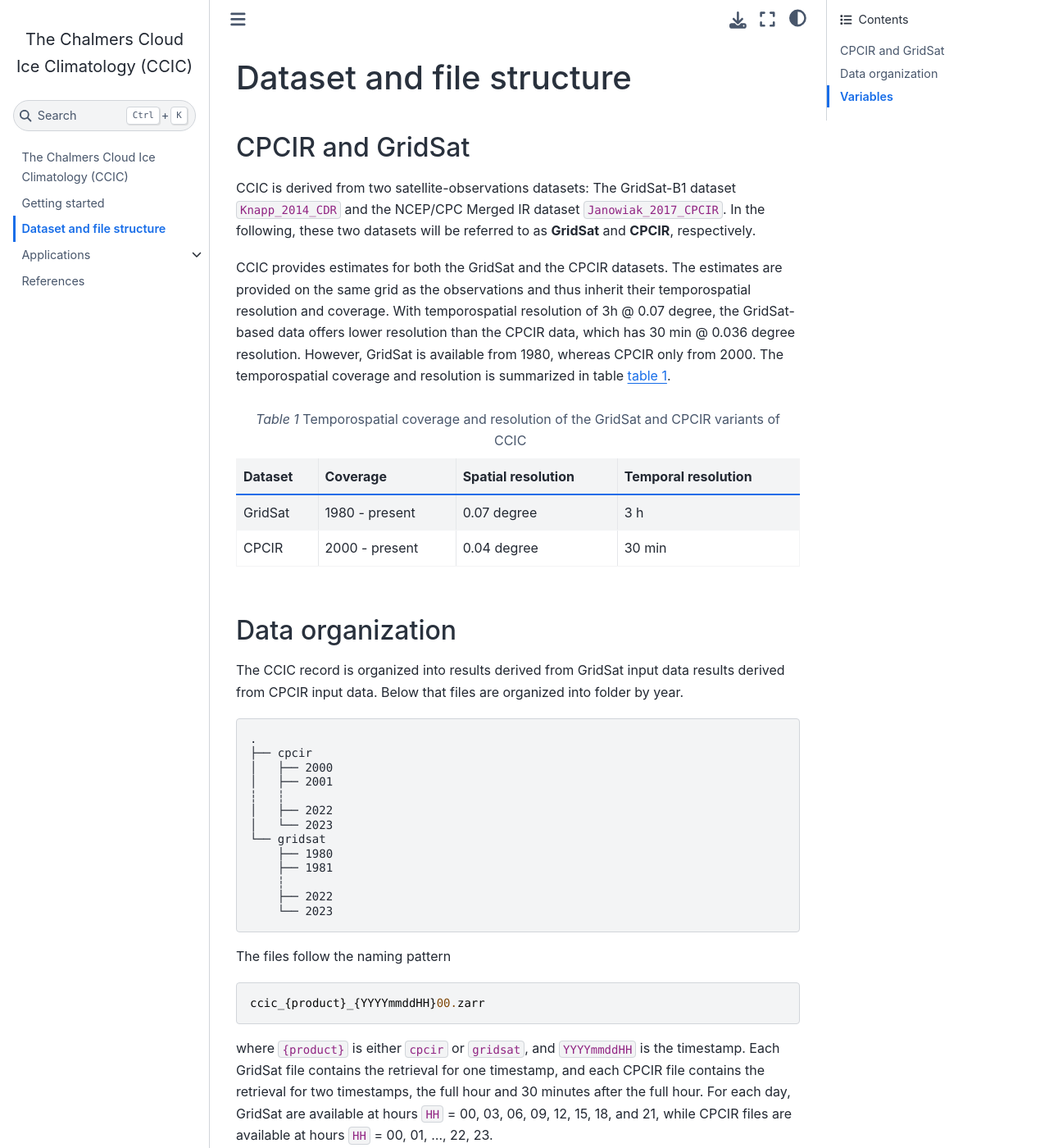
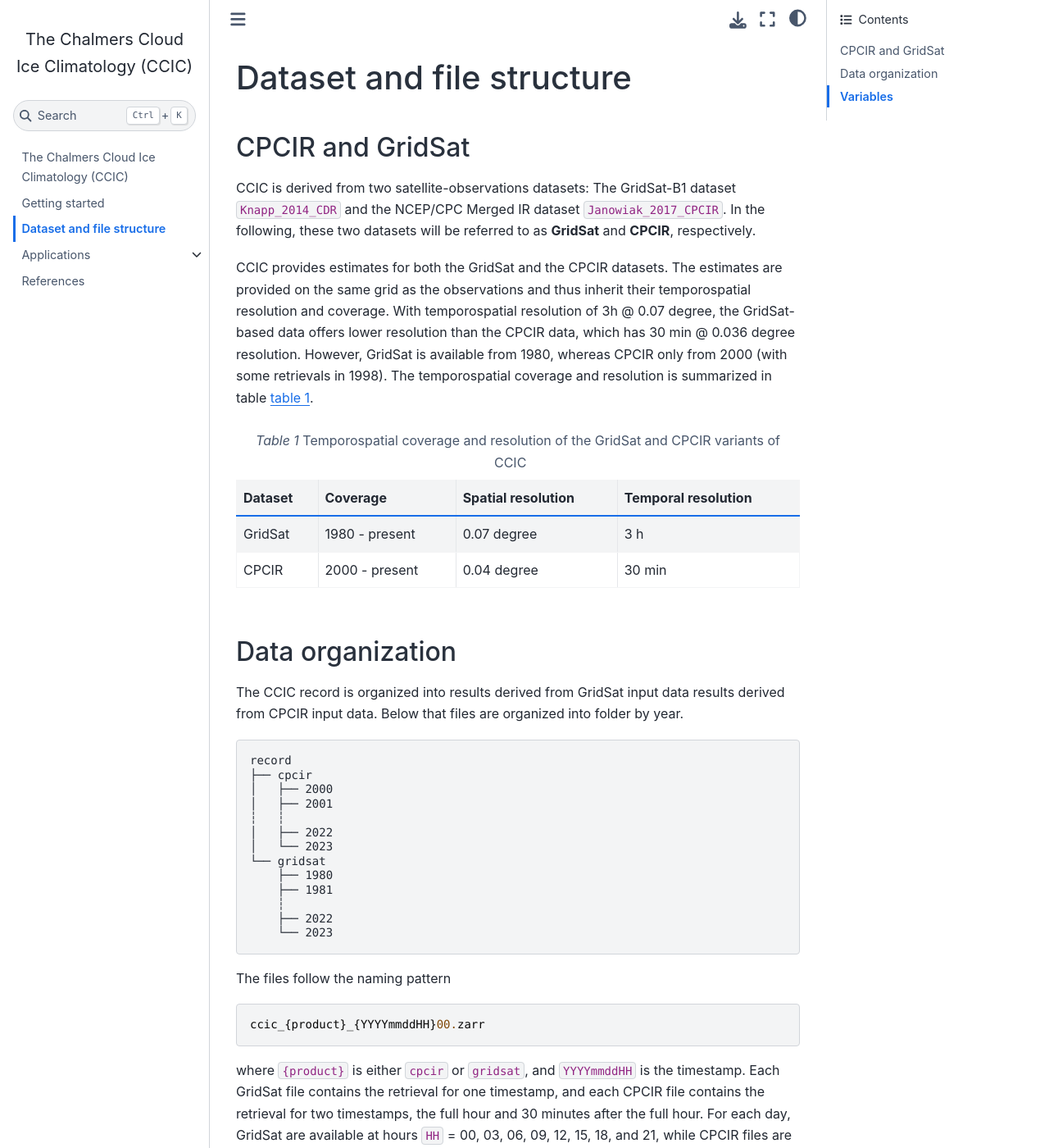
Before and after one commit to SEE-GEO/ccic, a Jupyter Book: the page built from docs/dataset_and_file_structure.md, in a window 1280 px wide and 1400 px high. Shown: the whole window at 82% size. Built offline with Jupyter Book 1.0.4 settings and Sphinx 7.4.7 and the Sphinx Book theme 1.1.4, drawn with Linux system fonts in a browser that asks for light colours; pages that are not in the unit, such as notebooks, are missing from menus; cross-references to code outside the pages are shown as plain code; some of the changed text lies outside the part shown.

````diff
--- a/docs/dataset_and_file_structure.md
+++ b/docs/dataset_and_file_structure.md
@@ -12,8 +12,9 @@ estimates are provided on the same grid as the observations and thus inherit
 their temporospatial resolution and coverage. With temporospatial resolution
 of 3h @ 0.07 degree, the GridSat-based data offers lower resolution than
 the CPCIR data, which has 30 min @ 0.036 degree resolution. However, GridSat
-is available from 1980, whereas CPCIR only from 2000. The temporospatial coverage
-and resolution is summarized in table {numref}`table %s <resolution_and_coverage>`.
+is available from 1980, whereas CPCIR only from 2000 (with some retrievals in 1998).
+The temporospatial coverage and resolution is summarized in
+table {numref}`table %s <resolution_and_coverage>`.
 
 ```{list-table} Temporospatial coverage and resolution of the GridSat and CPCIR variants of CCIC
 :header-rows: 1
@@ -38,7 +39,7 @@ and resolution is summarized in table {numref}`table %s <resolution_and_coverage
 The CCIC record is organized  into results derived from GridSat input data results derived from CPCIR input data. Below that files are organized into folder by year.
 
 ```
-.
+record
 ├── cpcir
 │   ├── 2000
 │   ├── 2001
@@ -60,9 +61,21 @@ ccic_{product}_{YYYYmmddHH}00.zarr
 ```
  where `{product}` is either `cpcir` or `gridsat`, and `YYYYmmddHH` is the timestamp. Each GridSat file contains the retrieval for one timestamp, and each CPCIR file contains the retrieval for two timestamps, the full hour and 30 minutes after the full hour. For each day, GridSat are available at hours  `HH` = 00, 03, 06, 09, 12, 15, 18, and 21, while CPCIR files are available at hours `HH` = 00, 01, ..., 22, 23.
 
+To list the files currently available in the [CCIC S3 bucket](https://registry.opendata.aws/ccic/), e.g., for 2020 and CPCIR, you can use:
+- Python:
+  ```python
+  import s3fs
+  all_files = s3.ls("chalmerscloudiceclimatology/record/cpcir/2020")
+  first_day = s3.glob("chalmerscloudiceclimatology/record/cpcir/2020/ccic_cpcir_20200101*zarr")
+  ```
+- AWS Command Line Interface (terminal):
+  ```
+  $ aws --no-sign-request s3 ls s3://chalmerscloudiceclimatology/record/cpcir/2020/
+  ```
+
 ## Variables
 
-The CCIC climate data record provides esimtates of the total ice water path (TIWP) and a 2D cloud probability. The data files follow  CF conventions. The variables and their meaning are listed in {numref}`table %s <variables>`.
+The CCIC climate data record provides estimates of the total ice water path (TIWP) and a 2D cloud probability. The data files follow CF conventions. The variables and their meaning are listed in {numref}`table %s <variables>`.
 
 ```{list-table} CCIC Variables and their significance
 :header-rows: 1
````
Also changed, not shown: other parts of docs/dataset_and_file_structure.md (+1 -0 lines).
